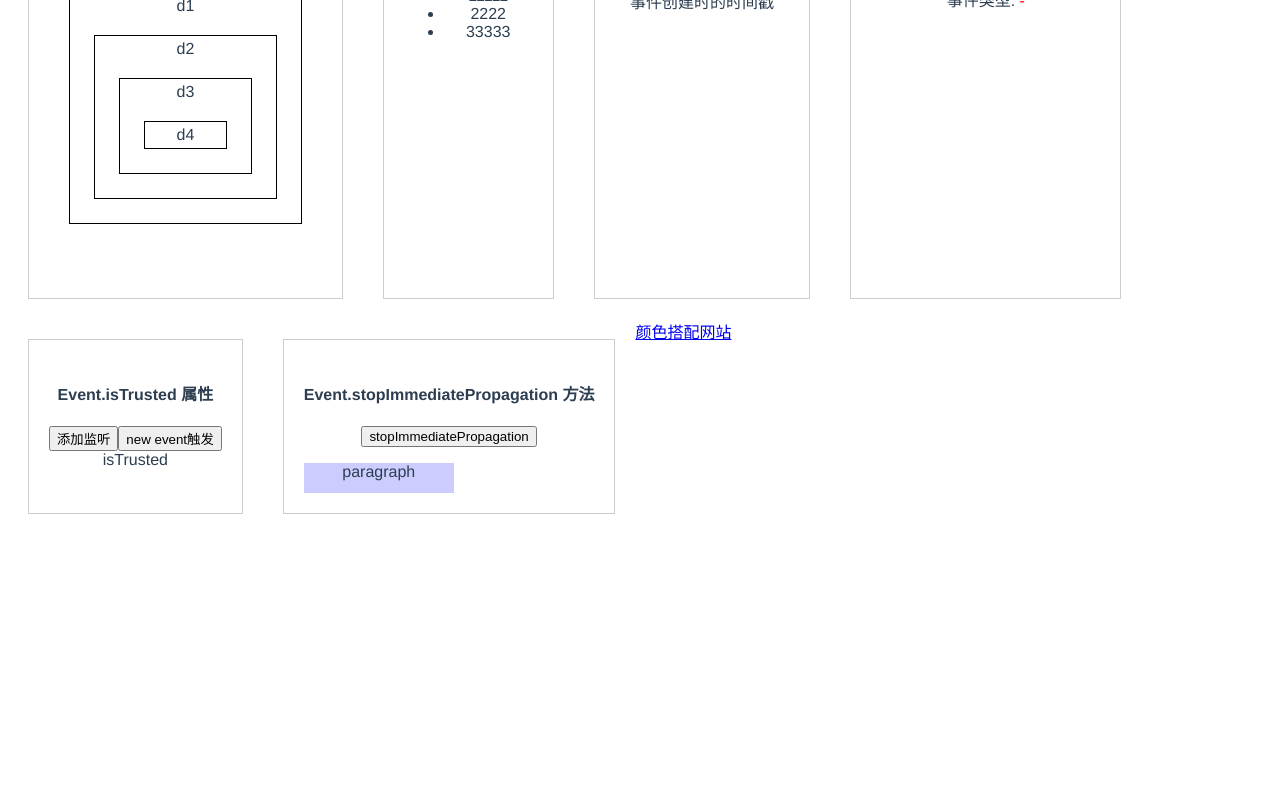
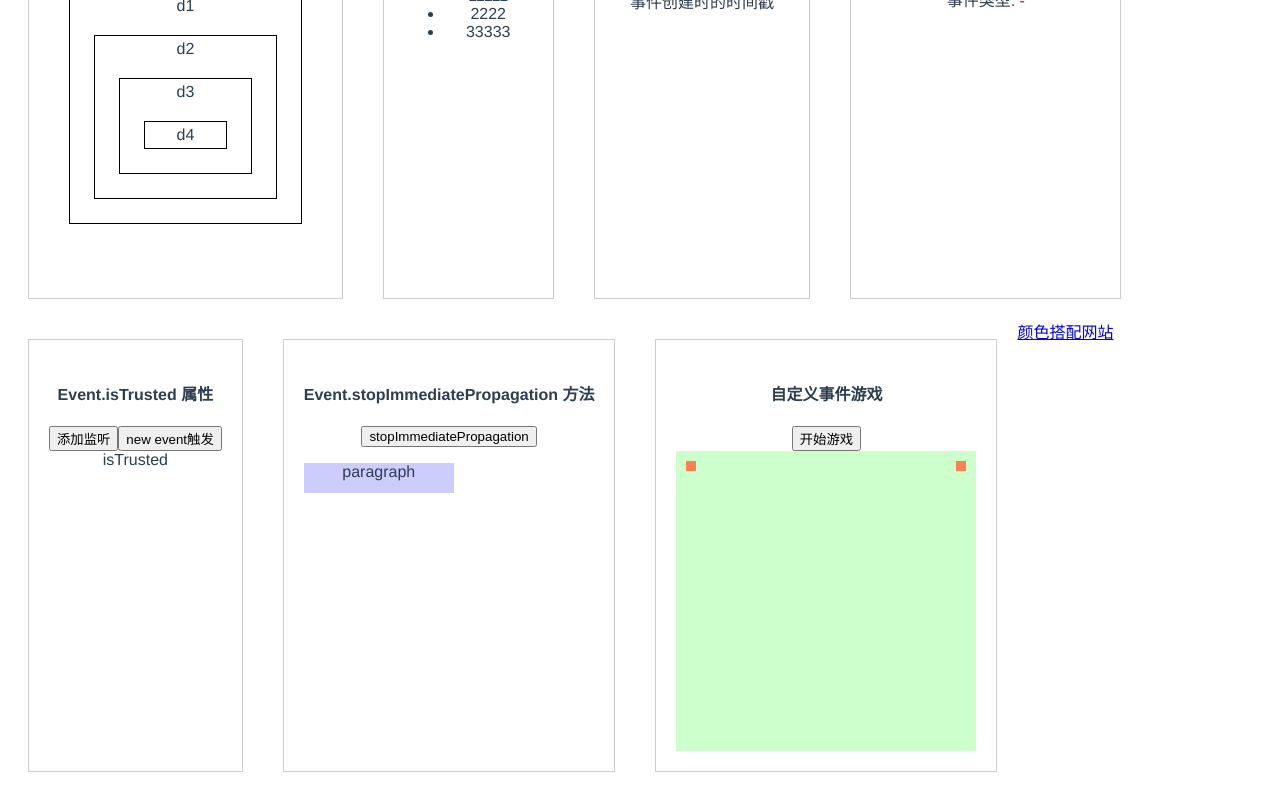
Before and after one commit to yanshuaidong/event, a Vue app: page / in a window 1280 px wide. Shown: the part 1249-2049 px from the top of the page. Before the commit the page ends 1791 px from the top, so only its background shows below. Built offline with nearby package versions, Linux system fonts and the light colour scheme.

Commit message:
基本完成

```diff
--- a/src/components/HelloWorld.vue
+++ b/src/components/HelloWorld.vue
@@ -86,7 +86,6 @@
       <button @click="isTrustedTouch">new event触发</button>
       <div class="isTrusted">isTrusted</div>
     </div>
-
     <div class="module">
       <h4 class="middle">Event.stopImmediatePropagation 方法</h4>
       <button @click="stopImmediatePropagationHandler">stopImmediatePropagation</button>
@@ -94,7 +93,14 @@
         <p class="stopImmediatePropagationp">paragraph</p>
       </div>
     </div>
-
+    <div class="module">
+      <h4 class="middle">自定义事件游戏</h4>
+      <button @click="gameHandler">开始游戏</button>
+      <div class="area">
+        <div class="person tom"></div>
+        <div class="person jack"></div>
+      </div>
+    </div>
     <a href="https://flatuicolors.com/">颜色搭配网站</a>
   </div>
 </template>
@@ -105,10 +111,15 @@ export default {
   data() {
     return {
       name: "",
+      top: 0,
+      left: 0,
     };
   },
+  beforeDestroy() {
+    window.removeEventListener('keydown', this.handleKeyDown);
+  },
   mounted() {
-    //
+    window.addEventListener('keydown', this.handleKeyDown);
     window.onload = () => {
       setTimeout(() => {
         this.stopTimer()
@@ -303,7 +314,56 @@ export default {
         alert("我是 div 元素，我是 p 元素的上层元素");
         // p 元素的 click 事件没有向上冒泡，该函数不会被执行
       }, false);
-    }
+    },
+    gameHandler() {
+      let persons = document.getElementsByClassName('person');
+      for (let index = 0; index < persons.length; index++) {
+        let person = persons[index];
+        person.addEventListener('move-left', () => {
+          person.style.left = person.offsetLeft - 10 + 'px';
+        });
+        person.addEventListener('move-up', () => {
+          person.style.top = person.offsetTop - 10 + 'px';
+        });
+        person.addEventListener('move-right', () => {
+          person.style.left = person.offsetLeft + 10 + 'px';
+        });
+        person.addEventListener('move-down', () => {
+          person.style.top = person.offsetTop + 10 + 'px';
+        });
+      }
+    },
+    handleKeyDown(event) {
+      let tom = document.querySelector('.tom');
+      let jack = document.querySelector('.jack');
+      switch (event.keyCode) {
+        case 37:
+          tom.dispatchEvent(new CustomEvent('move-left'));
+          break;
+        case 38:
+          tom.dispatchEvent(new CustomEvent('move-up'));
+          break;
+        case 39:
+          tom.dispatchEvent(new CustomEvent('move-right'));
+          break;
+        case 40:
+          tom.dispatchEvent(new CustomEvent('move-down'));
+          break;
+        case 65:
+          jack.dispatchEvent(new CustomEvent('move-left'));
+          break;
+        case 87:
+          jack.dispatchEvent(new CustomEvent('move-up'));
+          break;
+        case 68:
+          jack.dispatchEvent(new CustomEvent('move-right'));
+          break;
+        case 83:
+          jack.dispatchEvent(new CustomEvent('move-down'));
+          break;
+      }
+    },
+
 
   },
 }
@@ -368,6 +428,32 @@ export default {
       }
     }
 
+    .area {
+      position: relative;
+      width: 300px;
+      height: 300px;
+      background-color: #cfc;
+
+      .person {
+        position: absolute;
+
+        width: 10px;
+        height: 10px;
+        background-color: #ff7f50;
+      }
+
+      .tom {
+        left: 10px;
+        top: 10px;
+      }
+
+      .jack {
+        right: 10px;
+        top: 10px;
+      }
+    }
+
+
   }
 }
 </style>
```
